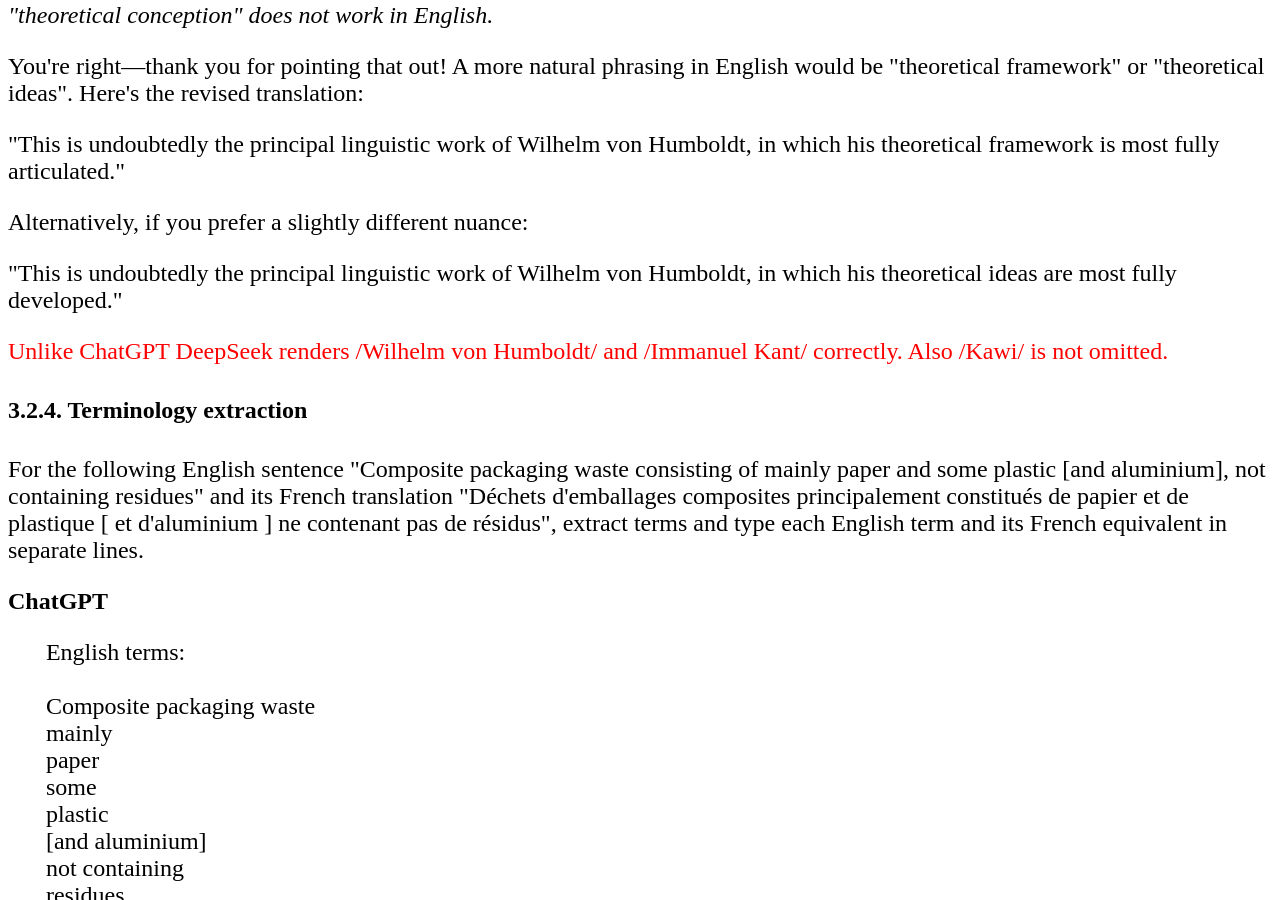
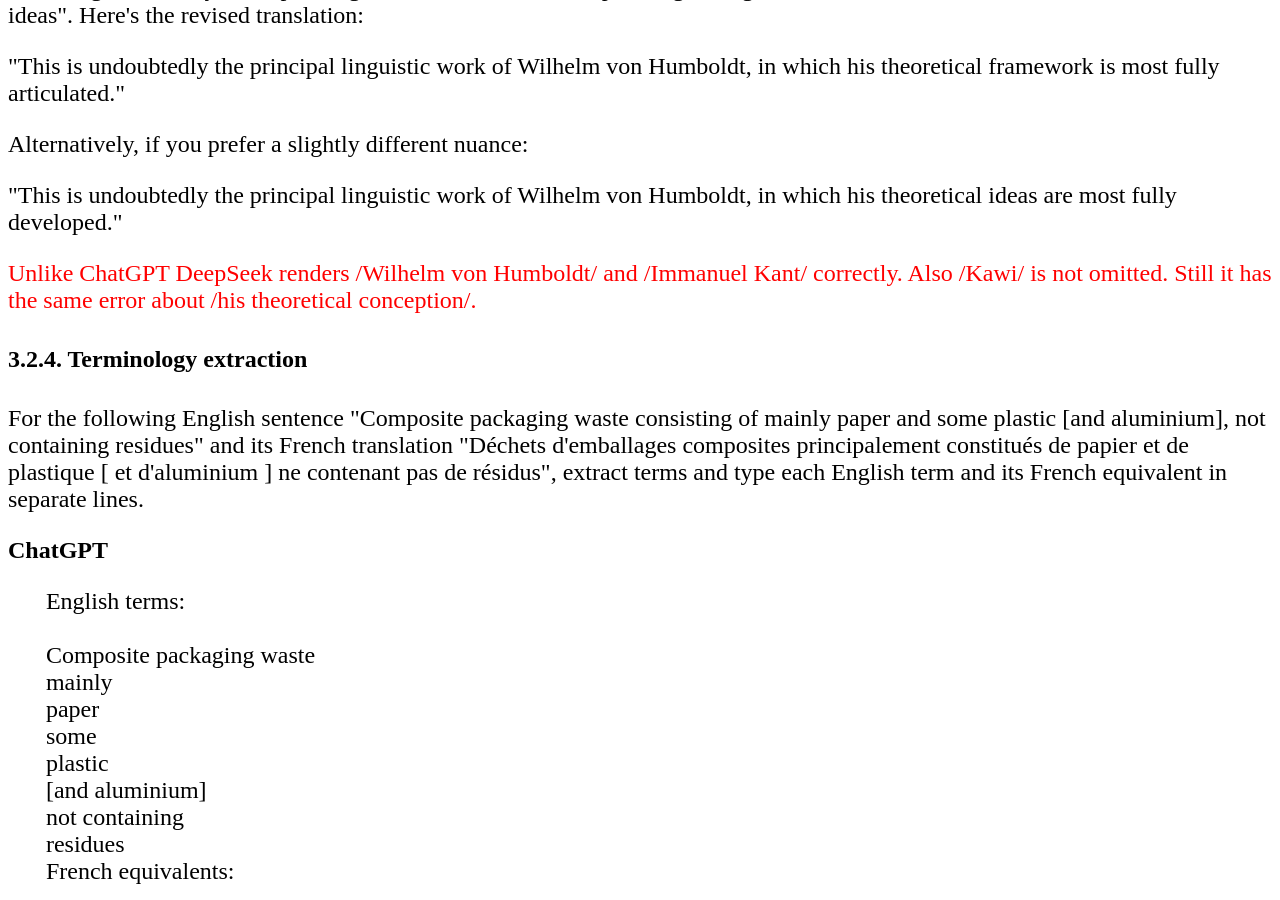
Before and after one commit to ssharoff/ssharoff.github.io, a Jekyll site: the page GPT-collection.html, which Jekyll copies as it is, in a window 1280 px wide and 900 px high, scrolled down 21313 px. Built offline with Jekyll 4.4.1, drawn with Linux system fonts in a browser that asks for light colours; some of the changed text lies outside the part shown.

```diff
--- a/GPT-collection.html
+++ b/GPT-collection.html
@@ -3,7 +3,7 @@
 "http://www.w3.org/TR/xhtml1/DTD/xhtml1-strict.dtd">
 <html xmlns="http://www.w3.org/1999/xhtml" lang="en" xml:lang="en">
 <head>
-<!-- 2025-02-06 Thu 16:46 -->
+<!-- 2025-02-19 Wed 17:32 -->
 <meta http-equiv="Content-Type" content="text/html;charset=utf-8" />
 <meta name="viewport" content="width=device-width, initial-scale=1" />
 <title>Curated collection of GPT-3.5 outputs</title>
@@ -234,61 +234,61 @@
 <h2>Table of Contents</h2>
 <div id="text-table-of-contents" role="doc-toc">
 <ul>
-<li><a href="#org69f9b5a">1. Biographies</a>
+<li><a href="#orgefc2f1f">1. Biographies</a>
 <ul>
-<li><a href="#orga7a9ab4">1.1. Serge Sharoff</a></li>
-<li><a href="#orge647b3c">1.2. Serge Sharoff for DeepSeek</a></li>
-<li><a href="#org733cc08">1.3. Jeremy Munday</a></li>
-<li><a href="#org6d809ff">1.4. Jimmy Savile</a></li>
+<li><a href="#org44117d5">1.1. Serge Sharoff</a></li>
+<li><a href="#org284f297">1.2. Serge Sharoff for DeepSeek</a></li>
+<li><a href="#org8c51663">1.3. Jeremy Munday</a></li>
+<li><a href="#orgd775452">1.4. Jimmy Savile</a></li>
 </ul>
 </li>
-<li><a href="#org396edb4">2. Research papers</a>
+<li><a href="#org7c5be0c">2. Research papers</a>
 <ul>
-<li><a href="#org4f21508">2.1. Revision</a>
+<li><a href="#org5eddfe4">2.1. Revision</a>
 <ul>
-<li><a href="#orge10b9f7">2.1.1. My student</a></li>
+<li><a href="#org51689b6">2.1.1. My student</a></li>
 </ul>
 </li>
-<li><a href="#org042edaa">2.2. Funny titles</a>
+<li><a href="#org76ca3ff">2.2. Funny titles</a>
 <ul>
-<li><a href="#org12b88ed">2.2.1. (Chen, Eger, 2022) https://arxiv.org/abs/2212.10522</a></li>
-<li><a href="#org1bdfa92">2.2.2. (Dai, et al 2023)</a></li>
+<li><a href="#org07c803e">2.2.1. (Chen, Eger, 2022) https://arxiv.org/abs/2212.10522</a></li>
+<li><a href="#org59ec564">2.2.2. (Dai, et al 2023)</a></li>
 </ul>
 </li>
-<li><a href="#org7d47cca">2.3. Research summaries</a>
+<li><a href="#org361d414">2.3. Research summaries</a>
 <ul>
-<li><a href="#orgef120fe">2.3.1. Functional grammar</a></li>
-<li><a href="#org2bb0694">2.3.2. Pro-drop</a></li>
-<li><a href="#org2086d0a">2.3.3. <i>What is the aim of Bertology</i></a></li>
+<li><a href="#orgafca372">2.3.1. Functional grammar</a></li>
+<li><a href="#org56c6cb7">2.3.2. Pro-drop</a></li>
+<li><a href="#org5b70d53">2.3.3. <i>What is the aim of Bertology</i></a></li>
 </ul>
 </li>
 </ul>
 </li>
-<li><a href="#orgef3466b">3. Translation-specific studies</a>
+<li><a href="#org6c59aea">3. Translation-specific studies</a>
 <ul>
-<li><a href="#org0a35174">3.1. Translation essay topics</a>
+<li><a href="#org4db70c6">3.1. Translation essay topics</a>
 <ul>
-<li><a href="#org9e5a9e3">3.1.1. Quality and digital technologies</a></li>
+<li><a href="#orgb26db47">3.1.1. Quality and digital technologies</a></li>
 </ul>
 </li>
-<li><a href="#org7910705">3.2. Translation tasks</a>
+<li><a href="#orgaa71eac">3.2. Translation tasks</a>
 <ul>
-<li><a href="#org8b78da8">3.2.1. Translation for UN</a></li>
-<li><a href="#org73008c1">3.2.2. Hunting errors in French and Russian</a></li>
-<li><a href="#orgc4001a5">3.2.3. DeepSeek for the same examples</a></li>
-<li><a href="#org9abe3b6">3.2.4. Terminology extraction</a></li>
+<li><a href="#orge789cad">3.2.1. Translation for UN</a></li>
+<li><a href="#trErrors">3.2.2. Hunting errors in French and Russian</a></li>
+<li><a href="#trErrorsDeepSeek">3.2.3. DeepSeek for the same examples</a></li>
+<li><a href="#org3763596">3.2.4. Terminology extraction</a></li>
 </ul>
 </li>
 </ul>
 </li>
-<li><a href="#orgd0703bb">4. Funny bits</a>
+<li><a href="#orgbe2986c">4. Funny bits</a>
 <ul>
-<li><a href="#orge8b80ce">4.1. Amending the American constitution</a></li>
-<li><a href="#orgb8ca847">4.2. Writing poetry</a>
+<li><a href="#orga6d83a6">4.1. Amending the American constitution</a></li>
+<li><a href="#orgdafaf5f">4.2. Writing poetry</a>
 <ul>
-<li><a href="#orgbce1a6b">4.2.1. The Turing Machine</a></li>
-<li><a href="#orgabd5708">4.2.2. French limerics</a></li>
-<li><a href="#org36d8e98">4.2.3. Analysing Joseph Brodsky</a></li>
+<li><a href="#org334a596">4.2.1. The Turing Machine</a></li>
+<li><a href="#orgb0e13aa">4.2.2. French limerics</a></li>
+<li><a href="#orge195fc4">4.2.3. Analysing Joseph Brodsky</a></li>
 </ul>
 </li>
 </ul>
@@ -301,12 +301,12 @@
 </p>
 
 
-<div id="outline-container-org69f9b5a" class="outline-2">
-<h2 id="org69f9b5a"><span class="section-number-2">1.</span> Biographies</h2>
+<div id="outline-container-orgefc2f1f" class="outline-2">
+<h2 id="orgefc2f1f"><span class="section-number-2">1.</span> Biographies</h2>
 <div class="outline-text-2" id="text-1">
 </div>
-<div id="outline-container-orga7a9ab4" class="outline-3">
-<h3 id="orga7a9ab4"><span class="section-number-3">1.1.</span> Serge Sharoff</h3>
+<div id="outline-container-org44117d5" class="outline-3">
+<h3 id="org44117d5"><span class="section-number-3">1.1.</span> Serge Sharoff</h3>
 <div class="outline-text-3" id="text-1-1">
 <p>
 <i>Write a summary of life and achievements of Serge Sharoff</i>
@@ -339,8 +339,8 @@ Sadly, Sharoff passed away in 2018 at the age of 57. Despite his untimely death,
 </div>
 </div>
 
-<div id="outline-container-orge647b3c" class="outline-3">
-<h3 id="orge647b3c"><span class="section-number-3">1.2.</span> Serge Sharoff for DeepSeek</h3>
+<div id="outline-container-org284f297" class="outline-3">
+<h3 id="org284f297"><span class="section-number-3">1.2.</span> Serge Sharoff for DeepSeek</h3>
 <div class="outline-text-3" id="text-1-2">
 <p>
 Serge Sharoff is a prominent figure in the field of computational linguistics and natural language processing (NLP). He has made significant contributions to the development of language resources, tools, and methodologies for processing and analyzing text data. Sharoff's work often focuses on multilingual and cross-lingual approaches, aiming to bridge gaps between different languages and improve the accessibility of NLP technologies across diverse linguistic contexts.
@@ -387,8 +387,8 @@ Sharoff's work has significantly influenced the NLP community, particularly in t
 </div>
 </div>
 
-<div id="outline-container-org733cc08" class="outline-3">
-<h3 id="org733cc08"><span class="section-number-3">1.3.</span> Jeremy Munday</h3>
+<div id="outline-container-org8c51663" class="outline-3">
+<h3 id="org8c51663"><span class="section-number-3">1.3.</span> Jeremy Munday</h3>
 <div class="outline-text-3" id="text-1-3">
 <p>
 <i>Write a summary of life and achievements of Jeremy Munday</i>
@@ -424,8 +424,8 @@ Jeremy Munday's dedication to research, teaching, and practical application has
 </div>
 </div>
 
-<div id="outline-container-org6d809ff" class="outline-3">
-<h3 id="org6d809ff"><span class="section-number-3">1.4.</span> Jimmy Savile</h3>
+<div id="outline-container-orgd775452" class="outline-3">
+<h3 id="orgd775452"><span class="section-number-3">1.4.</span> Jimmy Savile</h3>
 <div class="outline-text-3" id="text-1-4">
 <p>
 <i>Write about life and achievements of Jimmy Savile</i>
@@ -467,16 +467,16 @@ The case of Jimmy Savile serves as a stark reminder of the importance of listeni
 </div>
 </div>
 
-<div id="outline-container-org396edb4" class="outline-2">
-<h2 id="org396edb4"><span class="section-number-2">2.</span> Research papers</h2>
+<div id="outline-container-org7c5be0c" class="outline-2">
+<h2 id="org7c5be0c"><span class="section-number-2">2.</span> Research papers</h2>
 <div class="outline-text-2" id="text-2">
 </div>
-<div id="outline-container-org4f21508" class="outline-3">
-<h3 id="org4f21508"><span class="section-number-3">2.1.</span> Revision</h3>
+<div id="outline-container-org5eddfe4" class="outline-3">
+<h3 id="org5eddfe4"><span class="section-number-3">2.1.</span> Revision</h3>
 <div class="outline-text-3" id="text-2-1">
 </div>
-<div id="outline-container-orge10b9f7" class="outline-4">
-<h4 id="orge10b9f7"><span class="section-number-4">2.1.1.</span> My student</h4>
+<div id="outline-container-org51689b6" class="outline-4">
+<h4 id="org51689b6"><span class="section-number-4">2.1.1.</span> My student</h4>
 <div class="outline-text-4" id="text-2-1-1">
 <p>
 <i>Detect errors and suggest stylistic improvements to this paragraph "\\acrfull{MT} refers to the process of automatically translating text from one natural language to another while retaining the same meaning. It is a typical multi-edge interdisciplinary subject whose research involves many disciplines, such as linguistics, computer science, and mathematics. MT is also considered one of the important tasks of \\acrfull{NLP}, which is closely related to the disciplines of \\acrfull{NLG} and \\acrfull{NLU}. As the internet continues to expand and big data becomes more prevalent, there is a growing demand for the ability to process multilingual information. There is an increasing willingness among people to utilize MT to break down language barriers. However, MT is not just reliant on computing power but also requires additional human expertise, such as in linguistics and psychology. Creating a fully automated, high-quality machine translation system is still challenging, regardless of the amount of demand."</i>
@@ -505,12 +505,12 @@ Here's the revised paragraph with suggested improvements:
 </div>
 
 
-<div id="outline-container-org042edaa" class="outline-3">
-<h3 id="org042edaa"><span class="section-number-3">2.2.</span> Funny titles</h3>
+<div id="outline-container-org76ca3ff" class="outline-3">
+<h3 id="org76ca3ff"><span class="section-number-3">2.2.</span> Funny titles</h3>
 <div class="outline-text-3" id="text-2-2">
 </div>
-<div id="outline-container-org12b88ed" class="outline-4">
-<h4 id="org12b88ed"><span class="section-number-4">2.2.1.</span> (Chen, Eger, 2022) <a href="https://arxiv.org/abs/2212.10522">https://arxiv.org/abs/2212.10522</a></h4>
+<div id="outline-container-org07c803e" class="outline-4">
+<h4 id="org07c803e"><span class="section-number-4">2.2.1.</span> (Chen, Eger, 2022) <a href="https://arxiv.org/abs/2212.10522">https://arxiv.org/abs/2212.10522</a></h4>
 <div class="outline-text-4" id="text-2-2-1">
 <p>
 <i>I want three funny titles for the following abstract "We consider the end-to-end abstract-to-title generation problem, exploring seven recent transformer based models (including ChatGPT) fine-tuned on more than 30k abstracttitle pairs from NLP and machine learning venues. As an extension, we also consider the harder problem of generating humorous paper titles. For the latter, we compile the first large-scale humor annotated dataset for scientific papers in the NLP/ML domains, comprising almost 2.5k titles. We evaluate all models using human and automatic metrics. Our human evaluation suggests that our best endto-end system performs similarly to human authors (but arguably slightly worse). Generating funny titles is more difficult, however, and our automatic systems clearly underperform relative to humans and often learn dataset artefacts of humor."</i>
@@ -529,8 +529,8 @@ Here's the revised paragraph with suggested improvements:
 </div>
 </div>
 
-<div id="outline-container-org1bdfa92" class="outline-4">
-<h4 id="org1bdfa92"><span class="section-number-4">2.2.2.</span> (Dai, et al 2023)</h4>
+<div id="outline-container-org59ec564" class="outline-4">
+<h4 id="org59ec564"><span class="section-number-4">2.2.2.</span> (Dai, et al 2023)</h4>
 <div class="outline-text-4" id="text-2-2-2">
 <p>
 <i>I want three funny titles for the following abstract: "Graph Attention Network (GAT) is a novel graph neural network that can process and represent different linguistic information using a graph structure. Although GAT and syntactic knowledge can primarily be used in downstream tasks and help in performance improvement, there is still a lack of discussion on what syntactic knowledge GAT is good at learning compared to other neural networks. Therefore, we investigate the robustness of GAT for syntactic dependency prediction in three different languages in terms of attention heads and the number of model layers. We can obtain optimal results when the number of attention heads increases and the number of layers is 2. We also use paired t-test and F1-score to test the prediction of GAT and the pre-trained model BERT fine-tuned by the Machine Translation (MT) task for syntactic dependencies. We analyze their differences in syntactic dependencies and find that GAT is competitive in syntactic dependency prediction compared with BERT find-tuned by the MT task, which may reveal a better means of injecting explicit syntactic knowledge and the possibility of GAT and BERT combinations in MT tasks."</i>
@@ -550,12 +550,12 @@ Here's the revised paragraph with suggested improvements:
 </div>
 </div>
 
-<div id="outline-container-org7d47cca" class="outline-3">
-<h3 id="org7d47cca"><span class="section-number-3">2.3.</span> Research summaries</h3>
+<div id="outline-container-org361d414" class="outline-3">
+<h3 id="org361d414"><span class="section-number-3">2.3.</span> Research summaries</h3>
 <div class="outline-text-3" id="text-2-3">
 </div>
-<div id="outline-container-orgef120fe" class="outline-4">
-<h4 id="orgef120fe"><span class="section-number-4">2.3.1.</span> Functional grammar</h4>
+<div id="outline-container-orgafca372" class="outline-4">
+<h4 id="orgafca372"><span class="section-number-4">2.3.1.</span> Functional grammar</h4>
 <div class="outline-text-4" id="text-2-3-1">
 <p>
 <i>Compare the positions of the "Sydney School" and the "Cardiff School" in systemic-functional linguistics.</i>
@@ -587,8 +587,8 @@ While both schools share a commitment to the functional analysis of language, th
 </div>
 </div>
 
-<div id="outline-container-org2bb0694" class="outline-4">
-<h4 id="org2bb0694"><span class="section-number-4">2.3.2.</span> Pro-drop</h4>
+<div id="outline-container-org56c6cb7" class="outline-4">
+<h4 id="org56c6cb7"><span class="section-number-4">2.3.2.</span> Pro-drop</h4>
 <div class="outline-text-4" id="text-2-3-2">
 <p>
 <i>please illustrate the phenomenon of pro-drop in Spanish and how this can impact translation from Spanish into English</i>
@@ -747,8 +747,8 @@ The translation of "このケーキは美味しい。気に入った？" from Ja
 </div>
 </div>
 
-<div id="outline-container-org2086d0a" class="outline-4">
-<h4 id="org2086d0a"><span class="section-number-4">2.3.3.</span> <i>What is the aim of Bertology</i></h4>
+<div id="outline-container-org5b70d53" class="outline-4">
+<h4 id="org5b70d53"><span class="section-number-4">2.3.3.</span> <i>What is the aim of Bertology</i></h4>
 <div class="outline-text-4" id="text-2-3-3">
 <p>
 <b>ChatGPT</b>
@@ -779,16 +779,16 @@ Please note that my knowledge is based on information available up until Septemb
 </div>
 </div>
 
-<div id="outline-container-orgef3466b" class="outline-2">
-<h2 id="orgef3466b"><span class="section-number-2">3.</span> Translation-specific studies</h2>
+<div id="outline-container-org6c59aea" class="outline-2">
+<h2 id="org6c59aea"><span class="section-number-2">3.</span> Translation-specific studies</h2>
 <div class="outline-text-2" id="text-3">
 </div>
-<div id="outline-container-org0a35174" class="outline-3">
-<h3 id="org0a35174"><span class="section-number-3">3.1.</span> Translation essay topics</h3>
+<div id="outline-container-org4db70c6" class="outline-3">
+<h3 id="org4db70c6"><span class="section-number-3">3.1.</span> Translation essay topics</h3>
 <div class="outline-text-3" id="text-3-1">
 </div>
-<div id="outline-container-org9e5a9e3" class="outline-4">
-<h4 id="org9e5a9e3"><span class="section-number-4">3.1.1.</span> Quality and digital technologies</h4>
+<div id="outline-container-orgb26db47" class="outline-4">
+<h4 id="orgb26db47"><span class="section-number-4">3.1.1.</span> Quality and digital technologies</h4>
 <div class="outline-text-4" id="text-3-1-1">
 <p>
 <i>Discuss the advantages and challenges for professional translators and/or interpreters brought about by the widespread adoption of digital technologies and online resources.</i>
@@ -1034,12 +1034,12 @@ In addition to that, the skopos or the purpose of the translation also plays a c
 </div>
 </div>
 
-<div id="outline-container-org7910705" class="outline-3">
-<h3 id="org7910705"><span class="section-number-3">3.2.</span> Translation tasks</h3>
+<div id="outline-container-orgaa71eac" class="outline-3">
+<h3 id="orgaa71eac"><span class="section-number-3">3.2.</span> Translation tasks</h3>
 <div class="outline-text-3" id="text-3-2">
 </div>
-<div id="outline-container-org8b78da8" class="outline-4">
-<h4 id="org8b78da8"><span class="section-number-4">3.2.1.</span> Translation for UN</h4>
+<div id="outline-container-orge789cad" class="outline-4">
+<h4 id="orge789cad"><span class="section-number-4">3.2.1.</span> Translation for UN</h4>
 <div class="outline-text-4" id="text-3-2-1">
 <p>
 <i>Translate from French "déchets d'emballages composites principalement constitués de papier et de plastique [ et d'aluminium ] ne contenant pas de résidus ni de matières visées à l'annexe i à des concentrations suffisantes pour présenter une des caractéristiques de danger figurant dans l'annexe iii"</i>
@@ -1073,11 +1073,10 @@ The word "figurant" in French means "appearing" or "featured". In this context,
 </div>
 </div>
 
-<div id="outline-container-org73008c1" class="outline-4">
-<h4 id="org73008c1"><span class="section-number-4">3.2.2.</span> Hunting errors in French and Russian</h4>
-<div class="outline-text-4" id="text-3-2-2">
-<p>
-<a href="trErrors">trErrors</a>
+<div id="outline-container-trErrors" class="outline-4">
+<h4 id="trErrors"><span class="section-number-4">3.2.2.</span> Hunting errors in French and Russian</h4>
+<div class="outline-text-4" id="text-trErrors">
+<p>
 <i>Translate "Dans les trois Academies étudiées, une même définition du terme butler est régulièrement répétée aux élèves par les fondateurs, les formatrices et les formateurs recruté·e·s pour leur donner cours : il proviendrait du mot français « bouteiller », celui qui gérait, au Moyen-Âge, les réserves de vin dans les cours anglaises. Plus tard, le butler serait devenu un homme de confiance qui sert, au quotidien, la noblesse anglaise. Les fondateurs des Academies assurent qu’il existait au Royaume-Uni un âge d’or des butlers, qui serait le premier quart du XXe siècle ; la série télévisée Downton Abbey, qui met en scène la vie d’une vingtaine de domestiques travaillant dans une maison noble entre 1912 et 1926, est systématiquement convoquée pour illustrer ce que devrait être aujourd’hui le service aux personnes fortunées. Les fondateurs des Butler Academies défendent ainsi un projet très clair : celui de perpétuer, au XXIe siècle, la tradition d’un·e « vrai·e » butler chez des personnes qui n’en auraient pas héritée."</i>
 </p>
 
@@ -1306,13 +1305,9 @@ No, there is no mistake in rendering "В. фон Гумбольдт" as "V. von
 </div>
 </div>
 
-<div id="outline-container-orgc4001a5" class="outline-4">
-<h4 id="orgc4001a5"><span class="section-number-4">3.2.3.</span> DeepSeek for the same examples</h4>
-<div class="outline-text-4" id="text-3-2-3">
-<p>
-<a href="trErrorsDeepSeek">trErrorsDeepSeek</a>
-</p>
-
+<div id="outline-container-trErrorsDeepSeek" class="outline-4">
+<h4 id="trErrorsDeepSeek"><span class="section-number-4">3.2.3.</span> DeepSeek for the same examples</h4>
+<div class="outline-text-4" id="text-trErrorsDeepSeek">
 <p>
 <i>Translate "Dans les trois Academies étudiées, une même définition du terme butler est régulièrement répétée aux élèves par les fondateurs, les formatrices et les formateurs recruté·e·s pour leur donner cours : il proviendrait du mot français « bouteiller », celui qui gérait, au Moyen-Âge, les réserves de vin dans les cours anglaises. Plus tard, le butler serait devenu un homme de confiance qui sert, au quotidien, la noblesse anglaise. Les fondateurs des Academies assurent qu’il existait au Royaume-Uni un âge d’or des butlers, qui serait le premier quart du XXe siècle ; la série télévisée Downton Abbey, qui met en scène la vie d’une vingtaine de domestiques travaillant dans une maison noble entre 1912 et 1926, est systématiquement convoquée pour illustrer ce que devrait être aujourd’hui le service aux personnes fortunées. Les fondateurs des Butler Academies défendent ainsi un projet très clair : celui de perpétuer, au XXIe siècle, la tradition d’un·e « vrai·e » butler chez des personnes qui n’en auraient pas héritée."</i>
 </p>
@@ -1398,13 +1393,13 @@ Alternatively, if you prefer a slightly different nuance:
 </p>
 
 <p>
-<font color="red">Unlike ChatGPT DeepSeek renders /Wilhelm von Humboldt/ and /Immanuel Kant/ correctly. Also /Kawi/ is not omitted.</font>
-</p>
-</div>
-</div>
-
-<div id="outline-container-org9abe3b6" class="outline-4">
-<h4 id="org9abe3b6"><span class="section-number-4">3.2.4.</span> Terminology extraction</h4>
+<font color="red">Unlike ChatGPT DeepSeek renders /Wilhelm von Humboldt/ and /Immanuel Kant/ correctly. Also /Kawi/ is not omitted. Still it has the same error about /his theoretical conception/.</font>
+</p>
+</div>
+</div>
+
+<div id="outline-container-org3763596" class="outline-4">
+<h4 id="org3763596"><span class="section-number-4">3.2.4.</span> Terminology extraction</h4>
 <div class="outline-text-4" id="text-3-2-4">
 <p>
 For the following English sentence "Composite packaging waste consisting of mainly paper and some plastic [and aluminium], not containing residues" and its French translation "Déchets d'emballages composites principalement constitués de papier et de plastique [ et d'aluminium ] ne contenant pas de résidus", extract terms and type each English term and its French equivalent in separate lines.
@@ -1491,12 +1486,12 @@ Residues = Résidus<br />
 </div>
 </div>
 
-<div id="outline-container-orgd0703bb" class="outline-2">
-<h2 id="orgd0703bb"><span class="section-number-2">4.</span> Funny bits</h2>
+<div id="outline-container-orgbe2986c" class="outline-2">
+<h2 id="orgbe2986c"><span class="section-number-2">4.</span> Funny bits</h2>
 <div class="outline-text-2" id="text-4">
 </div>
-<div id="outline-container-orge8b80ce" class="outline-3">
-<h3 id="orge8b80ce"><span class="section-number-3">4.1.</span> Amending the American constitution</h3>
+<div id="outline-container-orga6d83a6" class="outline-3">
+<h3 id="orga6d83a6"><span class="section-number-3">4.1.</span> Amending the American constitution</h3>
 <div class="outline-text-3" id="text-4-1">
 <p>
 <i>Write an amendment to the American Constitution concerning socks disappearing in the washing machine</i>
@@ -1547,12 +1542,12 @@ Residues = Résidus<br />
 </div>
 </div>
 
-<div id="outline-container-orgb8ca847" class="outline-3">
-<h3 id="orgb8ca847"><span class="section-number-3">4.2.</span> Writing poetry</h3>
+<div id="outline-container-orgdafaf5f" class="outline-3">
+<h3 id="orgdafaf5f"><span class="section-number-3">4.2.</span> Writing poetry</h3>
 <div class="outline-text-3" id="text-4-2">
 </div>
-<div id="outline-container-orgbce1a6b" class="outline-4">
-<h4 id="orgbce1a6b"><span class="section-number-4">4.2.1.</span> The Turing Machine</h4>
+<div id="outline-container-org334a596" class="outline-4">
+<h4 id="org334a596"><span class="section-number-4">4.2.1.</span> The Turing Machine</h4>
 <div class="outline-text-4" id="text-4-2-1">
 <p>
 <i>Create a limerick on the Turing Machine.</i>
@@ -1637,8 +1632,8 @@ In realms of thought, your echoes still resound.<br />
 </div>
 </div>
 
-<div id="outline-container-orgabd5708" class="outline-4">
-<h4 id="orgabd5708"><span class="section-number-4">4.2.2.</span> French limerics</h4>
+<div id="outline-container-orgb0e13aa" class="outline-4">
+<h4 id="orgb0e13aa"><span class="section-number-4">4.2.2.</span> French limerics</h4>
 <div class="outline-text-4" id="text-4-2-2">
 <p>
 S'il vous plaît écrivez un limerick sur la Machine de Turing.
@@ -1658,8 +1653,8 @@ Et l'infini lui semblait presque un jeu serein.<br />
 </div>
 </div>
 
-<div id="outline-container-org36d8e98" class="outline-4">
-<h4 id="org36d8e98"><span class="section-number-4">4.2.3.</span> Analysing Joseph Brodsky</h4>
+<div id="outline-container-orge195fc4" class="outline-4">
+<h4 id="orge195fc4"><span class="section-number-4">4.2.3.</span> Analysing Joseph Brodsky</h4>
 <div class="outline-text-4" id="text-4-2-3">
 <p>
 <i>Who wrote "As you pour yourself a scotch" and why?</i>
@@ -1705,7 +1700,7 @@ Without more context or information, it's difficult to say who specifically wrot
 <div id="postamble" class="status">
 <p class="date">Date: Mostly May-August 2023. DeepSeek examples from Feb 2025</p>
 <p class="author">Author: Serge Sharoff</p>
-<p class="date">Created: 2025-02-06 Thu 16:46</p>
+<p class="date">Created: 2025-02-19 Wed 17:32</p>
 <p class="validation"><a href="https://validator.w3.org/check?uri=referer">Validate</a></p>
 </div>
 </body>
```
Also changed, not shown: GPT-collection.org (+9 -3 lines), README.md (+52 -46 lines), README.org (+7 -20 lines).
